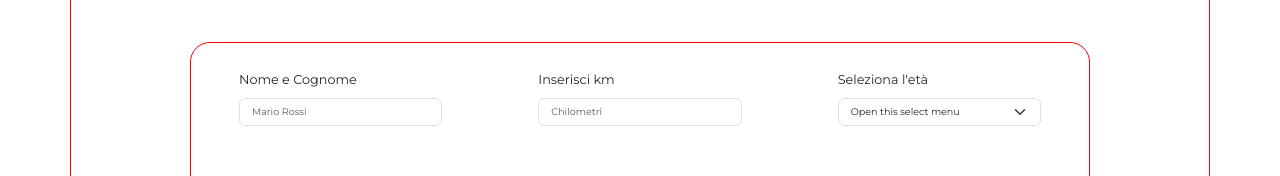
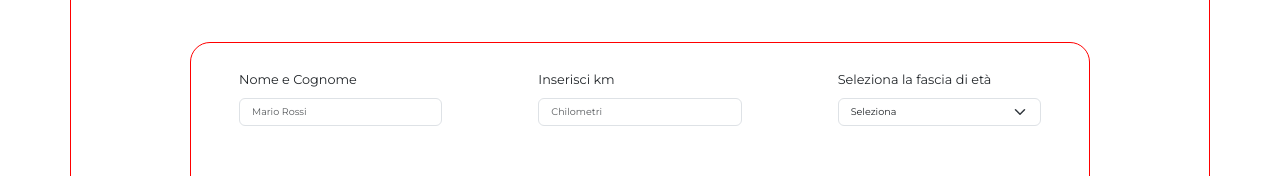
Before and after one commit to ElisaMavilia/js-biglietto-treno-form, a plain HTML site: page index.html in a window 1280 px wide. Shown: the part 171-347 px from the top of the page. Drawn offline with nearby package versions, Linux system fonts and the light colour scheme.

Commit message:
Adjustments form

```diff
--- a/index.html
+++ b/index.html
@@ -28,12 +28,12 @@
                   </div>
 
                   <div class="single-form ps-5 pe-5">
-                    <label for="text" class="form-label">Seleziona l'età</label>
+                    <label for="text" class="form-label">Seleziona la fascia di età</label>
                     <select class="form-select" aria-label="Default select example">
-                      <option selected>Open this select menu</option>
-                      <option value="1">One</option>
-                      <option value="2">Two</option>
-                      <option value="3">Three</option>
+                      <option selected>Seleziona</option>
+                      <option value="1">Junior (meno di 18 anni)</option>
+                      <option value="2">Senior (18-64)</option>
+                      <option value="3">Senior plus (dai 65 in su)</option>
                     </select>
                   </div>
 
```
